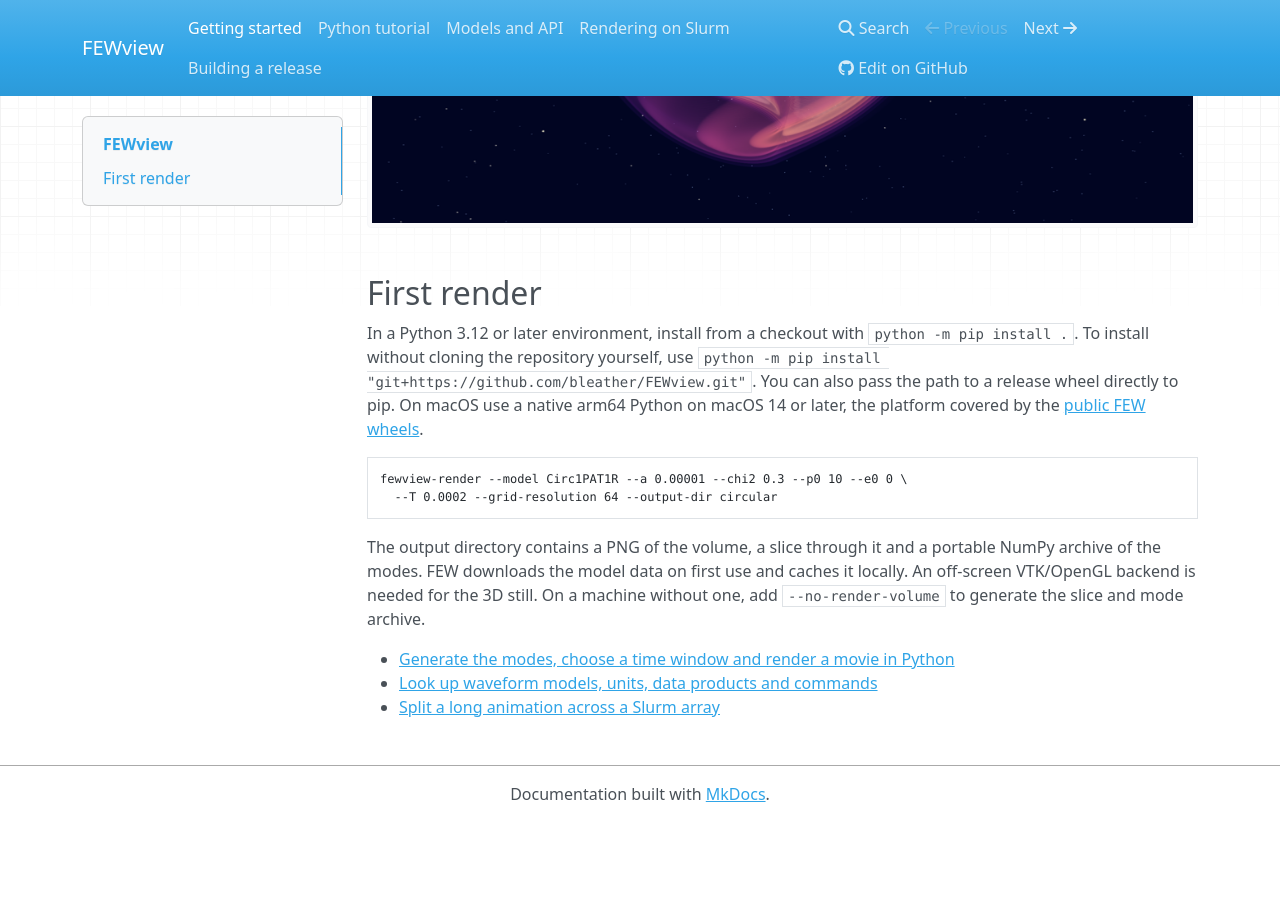
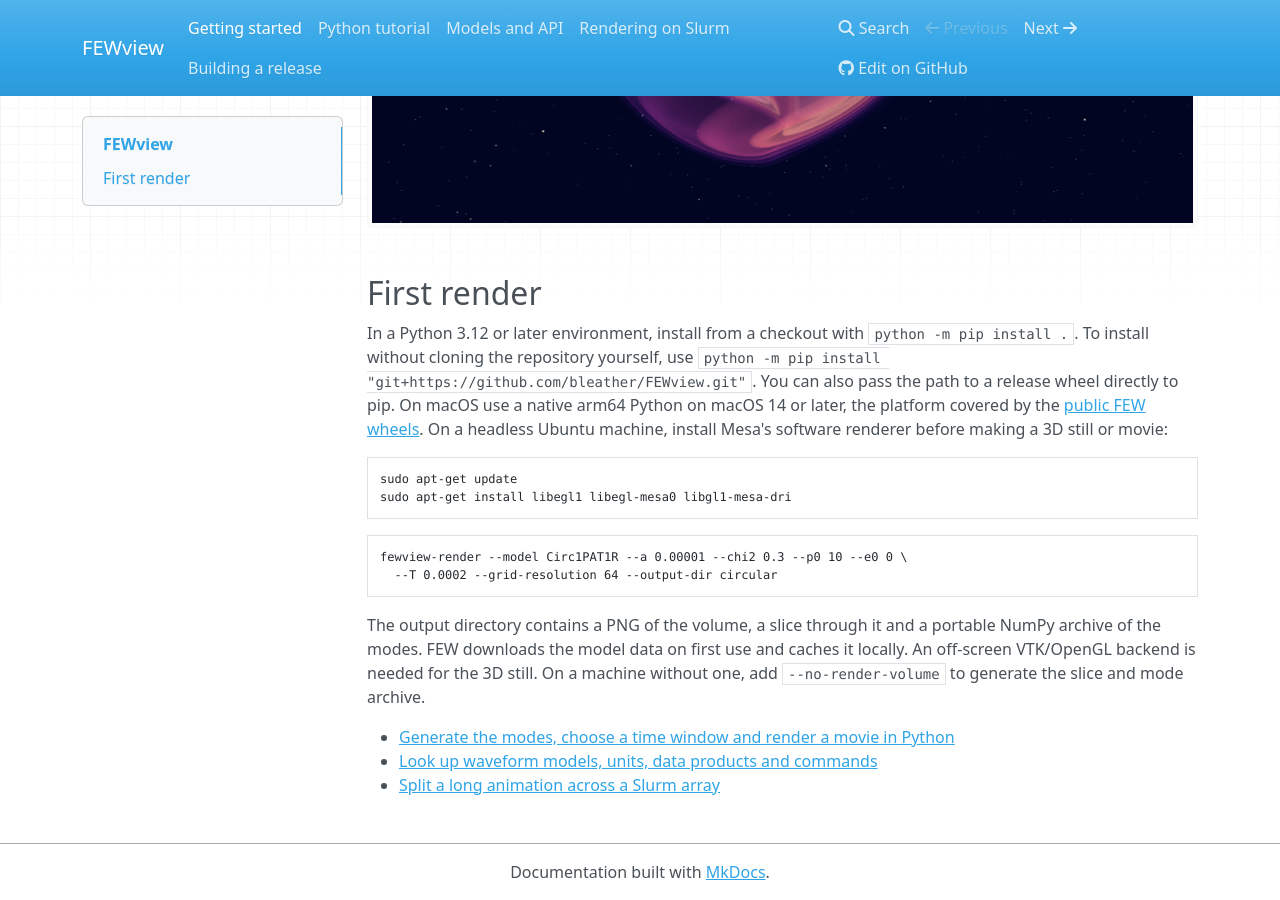
Before and after one commit to bleather/FEWview, an MkDocs documentation site: the page built from docs/index.md, in a window 1280 px wide and 900 px high, scrolled down 630 px. Built offline with MkDocs 1.6.1, drawn with Linux system fonts in a browser that asks for light colours; nearby versions of some CDN libraries; before the commit the page ends 1452 px from its top, so only the background shows below that.

Commit message:
Install Mesa for off-screen rendering on Ubuntu runners

````diff
--- a/docs/index.md
+++ b/docs/index.md
@@ -16,6 +16,13 @@ use `python -m pip install "git+https://github.com/bleather/FEWview.git"`.
 You can also pass the path to a release wheel directly to pip.
 On macOS use a native arm64 Python on macOS 14 or later, the platform covered
 by the [public FEW wheels](https://pypi.org/project/fastemriwaveforms/#files).
+On a headless Ubuntu machine, install Mesa's software renderer before making
+a 3D still or movie:
+
+```bash
+sudo apt-get update
+sudo apt-get install libegl1 libegl-mesa0 libgl1-mesa-dri
+```
 
 ```bash
 fewview-render --model Circ1PAT1R --a 0.00001 --chi2 0.3 --p0 10 --e0 0 \
````
Also changed, not shown: README.md (+4 -0 lines), 1 other file.
